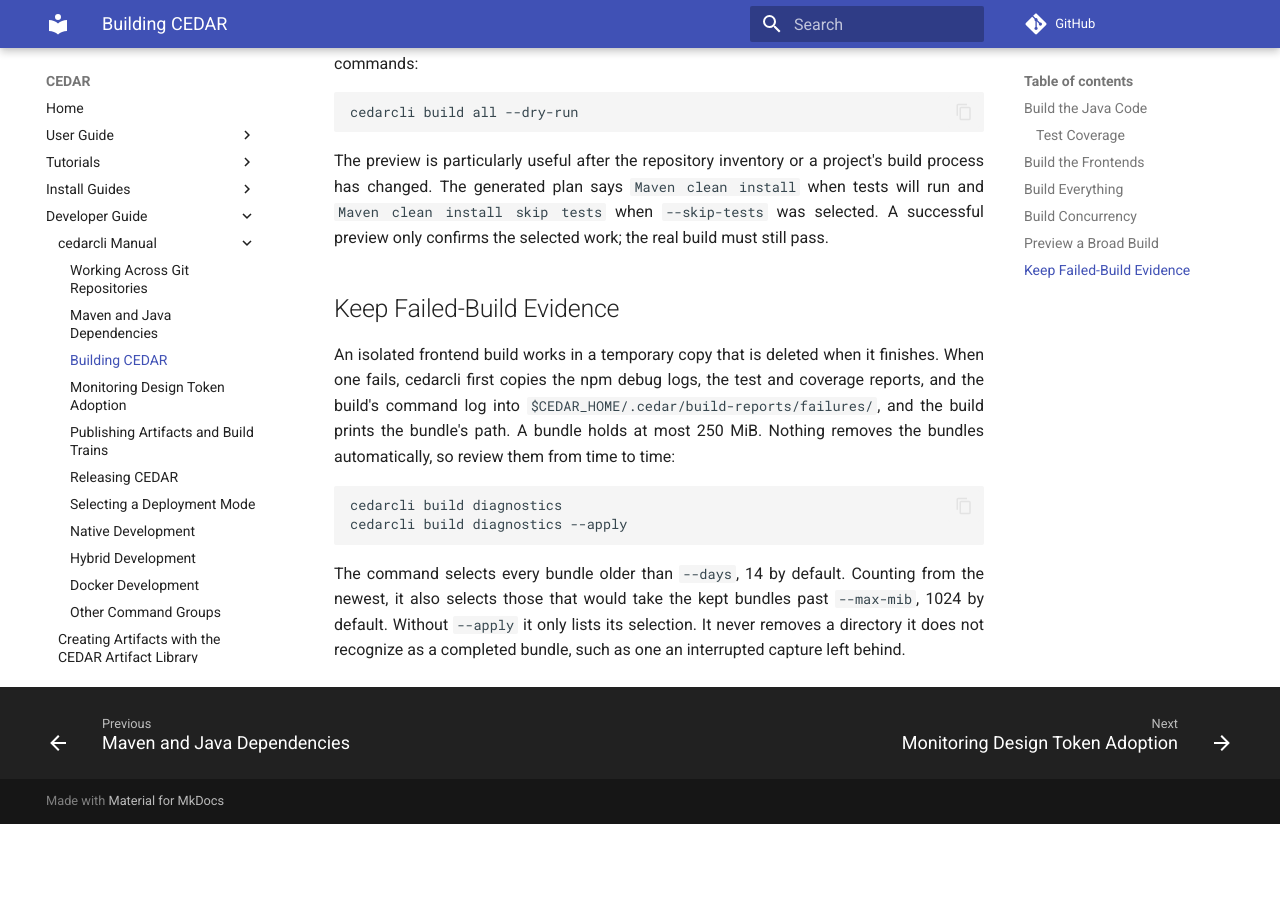
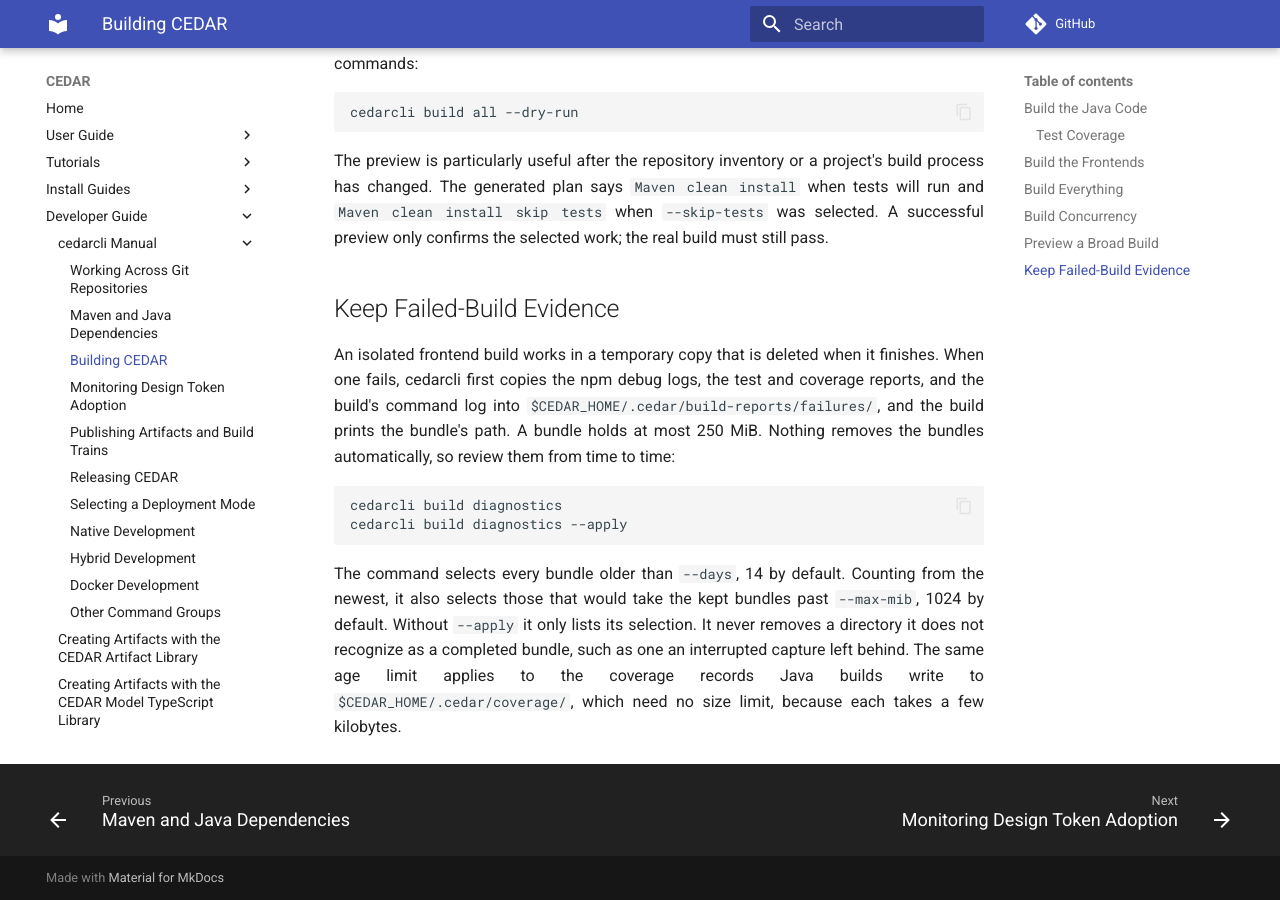
Before and after one commit to metadatacenter/cedar-mkdocs, an MkDocs documentation site: the page built from docs/developer-guide/cedarcli/building.md, in a window 1280 px wide and 900 px high, scrolled down 3165 px. Built offline with MkDocs 1.6.1 and Material for MkDocs 9.7.7, drawn with Linux system fonts in a browser that asks for light colours; comment, search, counter and statistics services are not loaded; before the commit the page ends 3989 px from its top, so only the background shows below that.

Commit message:
Say that build diagnostics prunes coverage records
Co-Authored-By: Claude Opus 5.5 <noreply@anthropic.com>

```diff
--- a/docs/developer-guide/cedarcli/building.md
+++ b/docs/developer-guide/cedarcli/building.md
@@ -163,4 +163,6 @@ cedarcli build diagnostics --apply
 The command selects every bundle older than `--days`, 14 by default. Counting from the newest, it
 also selects those that would take the kept bundles past `--max-mib`, 1024 by default. Without
 `--apply` it only lists its selection. It never removes a directory it does not recognize as a
-completed bundle, such as one an interrupted capture left behind.
+completed bundle, such as one an interrupted capture left behind. The same age limit applies to the
+coverage records Java builds write to `$CEDAR_HOME/.cedar/coverage/`, which need no size limit,
+because each takes a few kilobytes.
```
